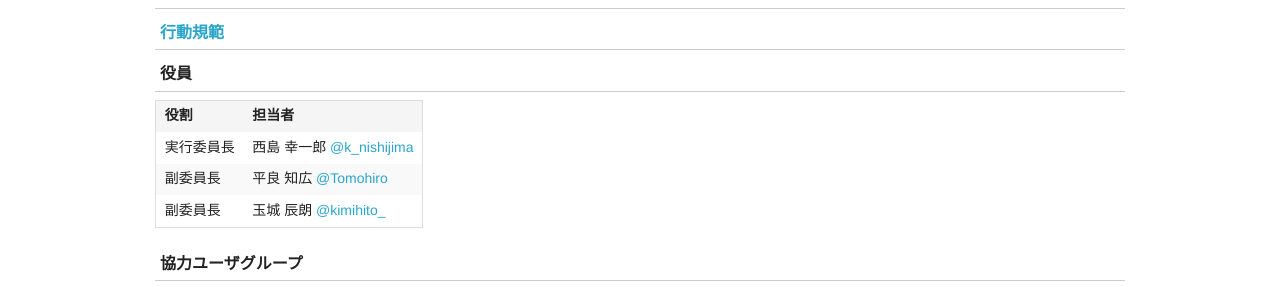
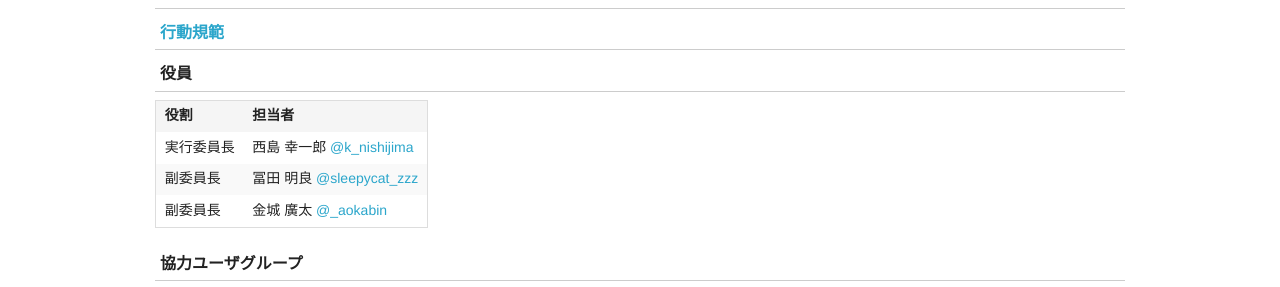
Before and after one commit to hackers-champloo/hackers-champloo.github.io, a Jekyll site: the page built from about.md, in a window 1280 px wide and 941 px high. Shown: the part 274-561 px from the top of the window. Built offline with Jekyll 4.4.1, drawn with Linux system fonts in a browser that asks for light colours; nearby versions of some CDN libraries.

Commit message:
役員会更新

```diff
--- a/about.md
+++ b/about.md
@@ -15,8 +15,8 @@ description: ハッカーズチャンプルー実行委員会は、沖縄県内
 役割       | 担当者
 ---------- | ------------------------------------------------------------------
 実行委員長 | 西島 幸一郎 [@k_nishijima](https://twitter.com/k_nishijima)
-副委員長   | 平良 知広 [@Tomohiro](https://twitter.com/Tomohiro)
-副委員長   | 玉城 辰朗 [@kimihito_](https://twitter.com/kimihito_)
+副委員長   | 冨田 明良 [@sleepycat_zzz](https://twitter.com/sleepycat_zzz)
+副委員長   | 金城 廣太 [@_aokabin](https://twitter.com/_aokabin)
 
 
 ### 協力ユーザグループ
```
